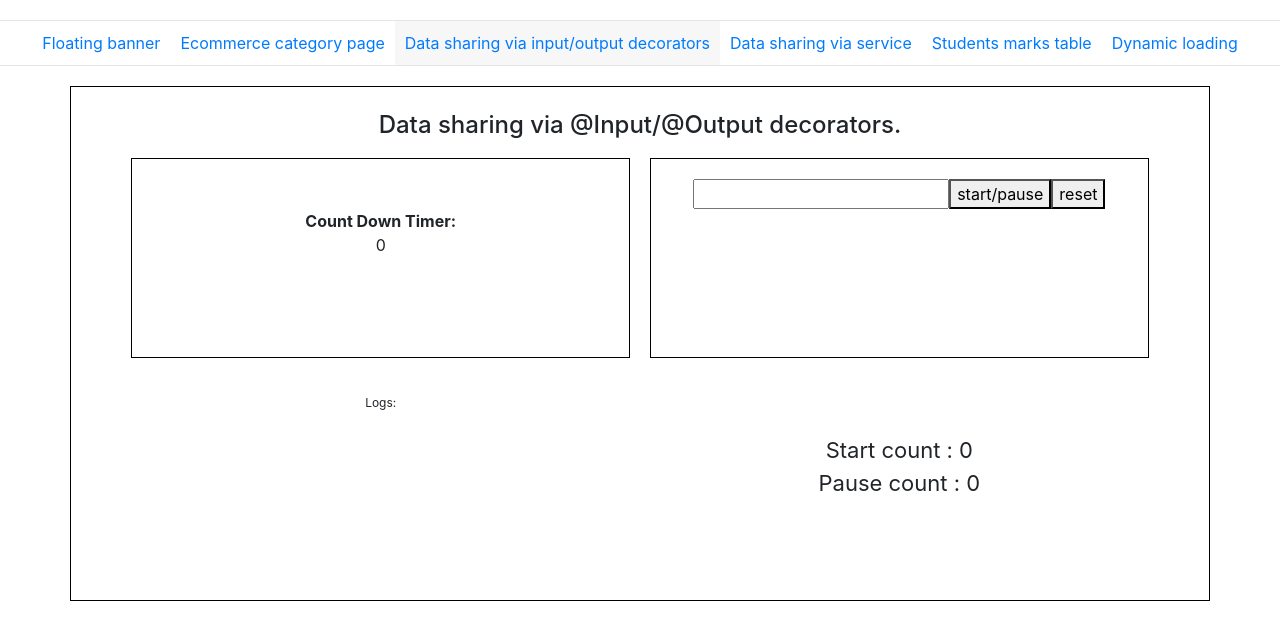
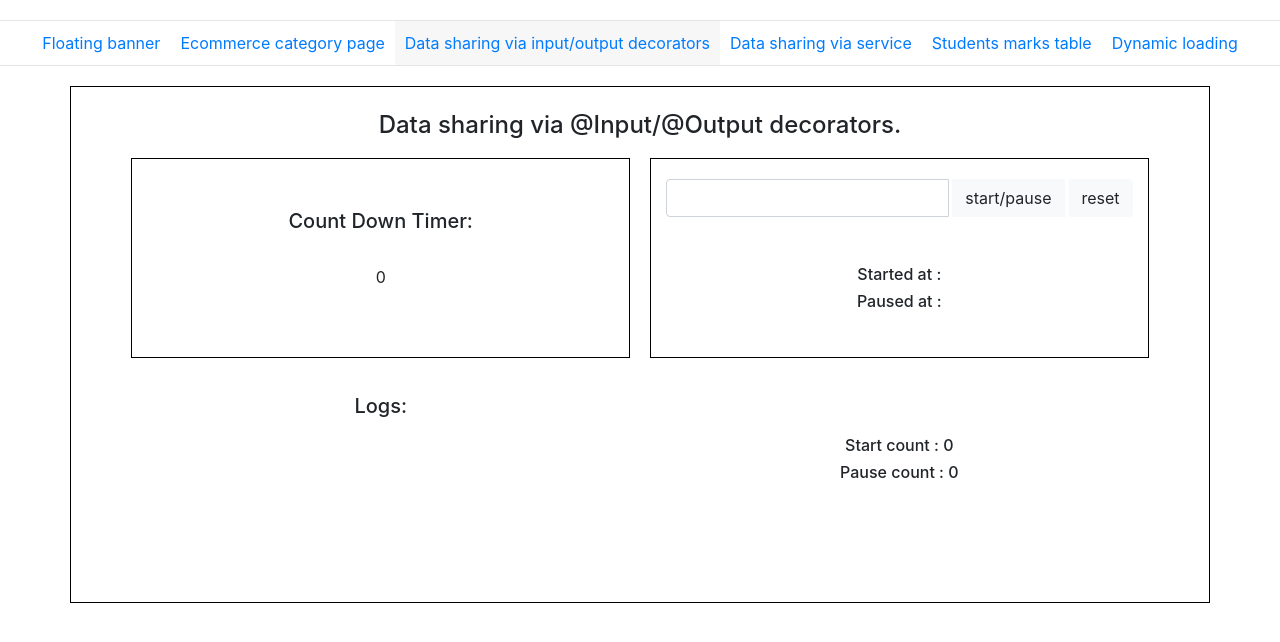
Before and after one commit to prateekinfi/ng-vz-case-study, an Angular app: page /input-output-sharing in a window 1280 px wide. Shown: the top 642 px of the page. Built offline with nearby package versions, Linux system fonts and the light colour scheme.

Commit message:
ui tweaks

```diff
--- a/src/app/input-output-sharing/components/count-down-display/count-down-display.component.html
+++ b/src/app/input-output-sharing/components/count-down-display/count-down-display.component.html
@@ -1,5 +1,5 @@
-
 <div class="display">
-    <b>Count Down Timer:</b>
+    <h5>Count Down Timer:</h5>
     <br>
-    {{displayvalue}}</div>
+    {{displayvalue}}
+</div>
--- a/src/app/input-output-sharing/components/count-down-timer/count-down-timer.component.html
+++ b/src/app/input-output-sharing/components/count-down-timer/count-down-timer.component.html
@@ -1,9 +1,17 @@
-<div  class="container">
-    <input type="number" #timer>
-    <button (click)="updateState(timer.value)">
-        start/pause
-    </button>
-    <button (click)="reset();timer.value=0;">
-        reset
-    </button>
+<div class="container">
+    <div class="input-group">
+        <input type="number" class="form-control" #timer>
+        <div class="input-group-append">
+            <button class="btn btn-light ml-1" (click)="updateState(timer.value)">
+                start/pause
+            </button>
+            <button class="btn btn-light ml-1" (click)="reset();timer.value=0;">
+                reset
+            </button>
+        </div>
+    </div>
+    <br><br>
+    <h6>Started at : {{startvalue}}</h6>
+    <h6> Paused at : {{pausevalue}}</h6>
+
 </div>
--- a/src/app/input-output-sharing/components/count-down-timer/count-down-timer.component.ts
+++ b/src/app/input-output-sharing/components/count-down-timer/count-down-timer.component.ts
@@ -12,6 +12,8 @@ export class CountDownTimerComponent implements OnInit {
 
   @Output() evtemitter;
   @Output() displayemitter;
+  startvalue;
+  pausevalue;
 
   isTimerActive = false;
   isReset: boolean = false;
--- a/src/app/input-output-sharing/components/counts/counts.component.css
+++ b/src/app/input-output-sharing/components/counts/counts.component.css
@@ -6,6 +6,5 @@ ul{
 }
 .counts-container{
     text-align: center;
-    font-size: 22px;
     padding:50px;
 }
--- a/src/app/input-output-sharing/components/counts/counts.component.html
+++ b/src/app/input-output-sharing/components/counts/counts.component.html
@@ -1,6 +1,10 @@
 <div class="counts-container">
-<ul>
-    <li>Start count : {{startcount}}</li>
-    <li>Pause count : {{pausecount}}</li>
-</ul>
+    <ul>
+        <li>
+            <h6>Start count : {{startcount}}</h6>
+        </li>
+        <li>
+            <h6>Pause count : {{pausecount}}</h6>
+        </li>
+    </ul>
 </div>
--- a/src/app/input-output-sharing/components/log/log.component.css
+++ b/src/app/input-output-sharing/components/log/log.component.css
@@ -4,6 +4,8 @@ li {
 
 ul {
     padding: 0;
+    height: 150px;
+    overflow-y: overlay;
 }
 
 .logs-container {
--- a/src/app/input-output-sharing/components/log/log.component.html
+++ b/src/app/input-output-sharing/components/log/log.component.html
@@ -1,6 +1,6 @@
 <div class="logs-container">
-Logs:
-<ul>
-    <li *ngFor="let i of logs">{{i}}</li>
-</ul>
+    <h5>Logs:</h5>
+    <ul class="list-group">
+        <li class="list-group-item" *ngFor="let i of logs">{{i}}</li>
+    </ul>
 </div>
--- a/src/app/service-data-sharing/components/count-down-display/count-down-display.component.html
+++ b/src/app/service-data-sharing/components/count-down-display/count-down-display.component.html
@@ -1,5 +1,5 @@
-
 <div class="display">
     <h5>Count Down Timer:</h5>
     <br>
-    {{displayvalue}}</div>
+    {{displayvalue}}
+</div>
--- a/src/app/service-data-sharing/components/count-down-timer/count-down-timer.component.ts
+++ b/src/app/service-data-sharing/components/count-down-timer/count-down-timer.component.ts
@@ -12,9 +12,10 @@ export class CountDownTimerComponent implements OnInit {
 
   constructor(private service: TimerService) { }
   isTimerActive = false;
-  startvalue = 0;
-  pausevalue = 0;
+  startvalue;
+  pausevalue;
   flag = 0;
+
   ngOnInit(): void {
     this.flag = 0;
   }
```
Also changed, not shown: src/app/service-data-sharing/components/counts/counts.component.html (+8 -4 lines).
